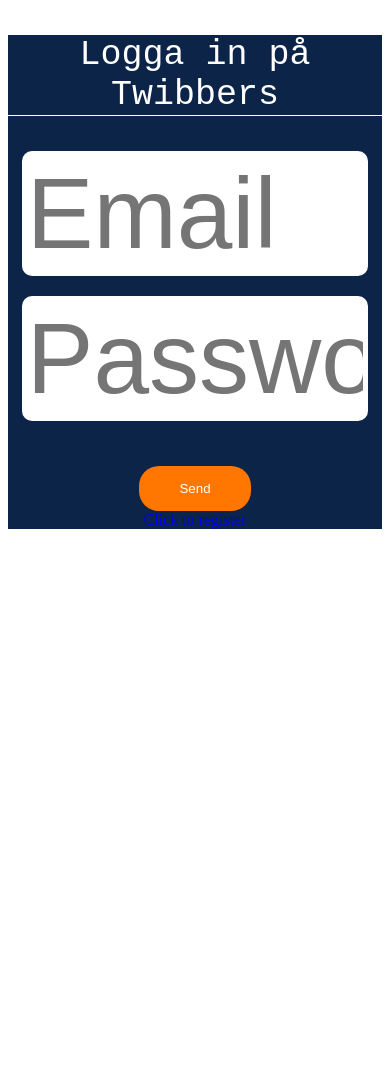
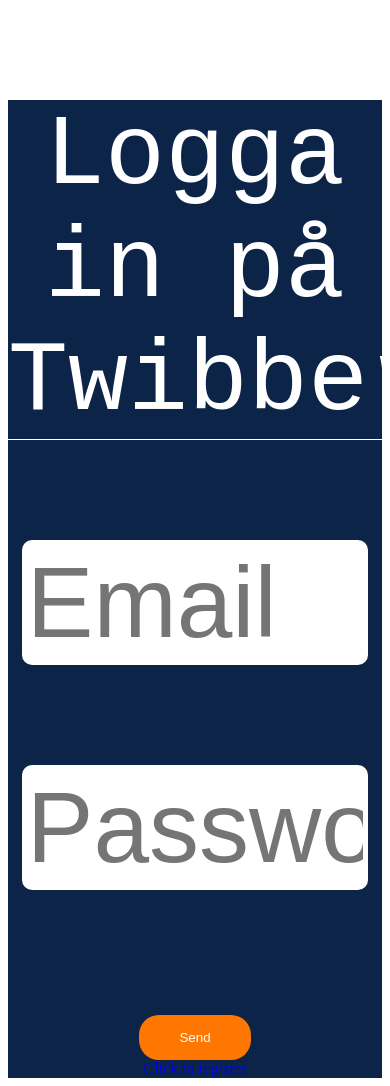
Before and after one commit to Jaxilian/Twibber, a Flask app: template templates/security/login_user.html in a window 390 px wide; the page is wider, and only the part inside the window is pictured. Before the commit the page ends 529 px from the top of that part, so only its background shows below. Run offline with Flask 2, Linux system fonts and the light colour scheme; the template is opened without the code that fills it: values that come from a table or form of the project are taken from there, others are empty; some libraries are stand-ins or nearby versions.

Commit message:
Change font-size(phone)

```diff
--- a/static/css/style.css
+++ b/static/css/style.css
@@ -54,11 +54,11 @@
 	}
 	.contact_box p{
 		font-family:"Courier New", Courier, monospace;
-		font-size:35px;
+		font-size:100px;
 		border-bottom:1px solid white;
 	}
 	.contact_box form input{
-		margin-bottom:20px;
+		margin-bottom:100px;
 		width:90%;
 		height:90%;
 		padding:5px;
```
Lines whose indentation alone changed are shown as unchanged.
